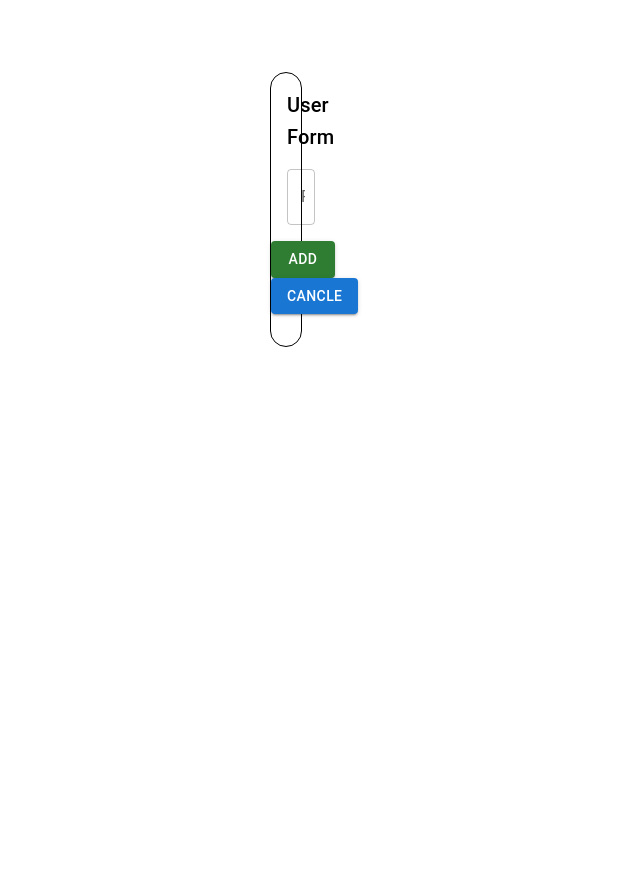
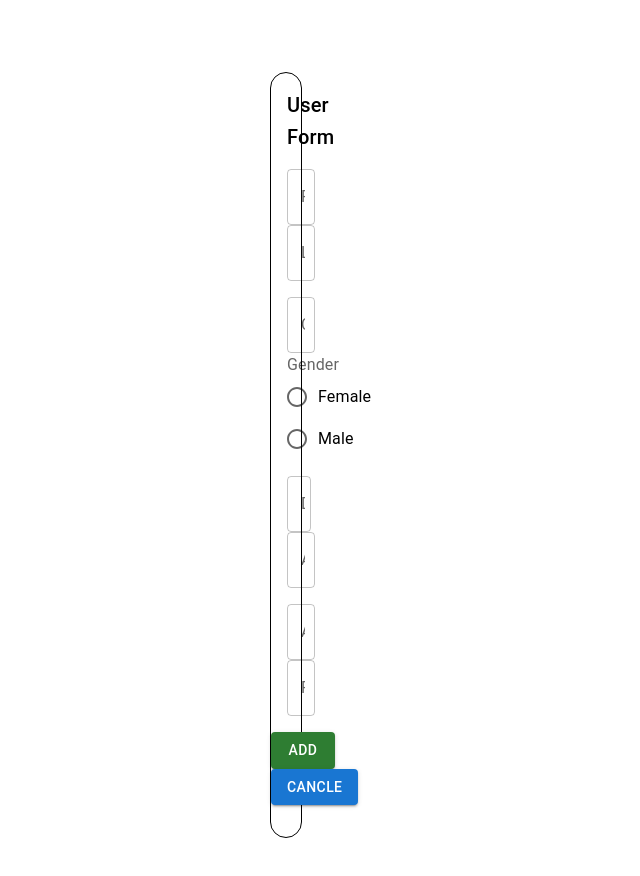
Before and after one commit to himalikavthiya/React-Js-Repo, a React (Create React App) app in the folder axios_crud/: page /addUser in a window 1280 px wide. Shown: the top 876 px of the page, without its empty margins (354-994 px from the left). Before the commit the page ends 800 px from the top, so only its background shows below. Built offline with nearby package versions, Linux system fonts and the light colour scheme.

Commit message:
normal changes

```diff
--- a/axios_crud/src/components/AddUser.jsx
+++ b/axios_crud/src/components/AddUser.jsx
@@ -154,7 +154,7 @@ const AddUser = () => {
           sx={{ marginRight: 4 }}
         />
 
-        {/* <TextField
+        <TextField
           placeholder="Enter your Last Name"
           label="Last Name"
           name="lname"
@@ -162,9 +162,9 @@ const AddUser = () => {
           variant="outlined"
           value={data.lname}
           onChange={handleInputChange}
-        /> */}
+        />
       </Box>
-      {/* <Box m="1rem">
+      <Box m="1rem">
         <TextField
           placeholder="Enter your Card No"
           label="Card No"
@@ -239,7 +239,7 @@ const AddUser = () => {
           value={data.part}
           onChange={handleInputChange}
         />
-      </Box> */}
+      </Box>
       <Box textAlign="center" mb="2rem">
         <Button
           variant="contained"
```
